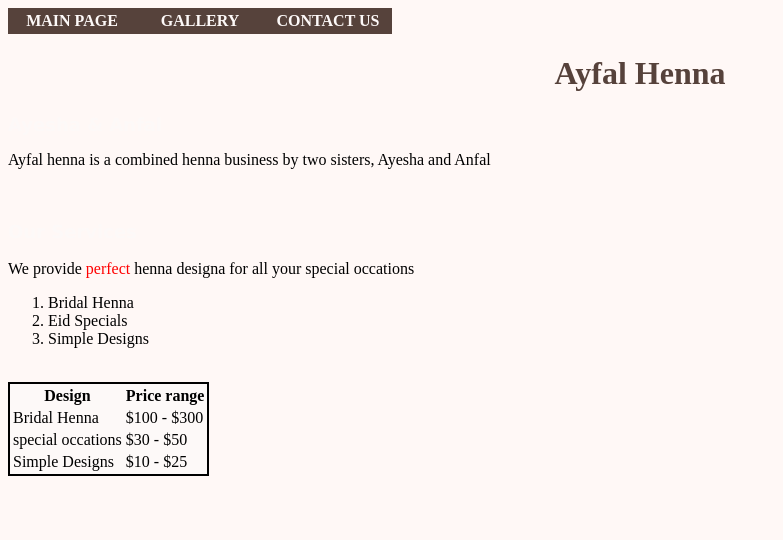
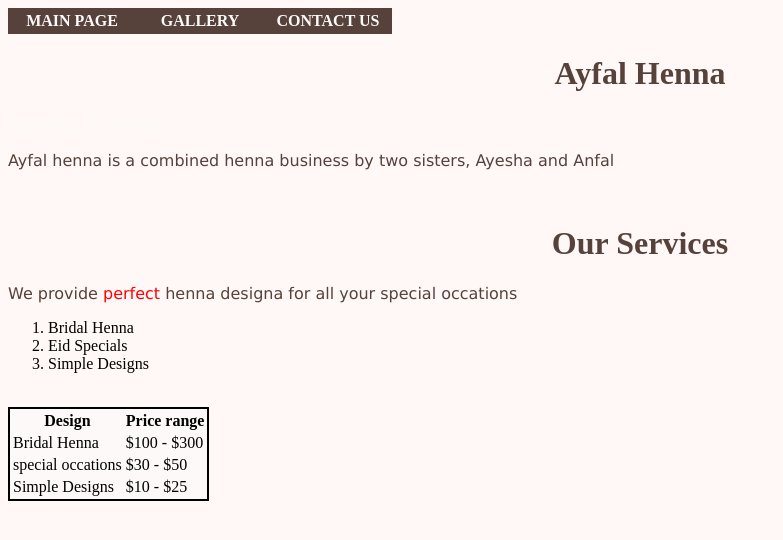
Before and after one commit to Anfal16/Anfal16.github.io, a plain HTML site: page index.html in a window 1280 px wide. Shown: the whole page, without its empty margins (0-783 px from the left). Drawn offline with Linux system fonts and the light colour scheme.

Commit message:
Styling the paragraphs

```diff
--- a/index.html
+++ b/index.html
@@ -21,7 +21,7 @@
             <p> Ayfal henna is a combined henna business by two sisters, Ayesha and Anfal</p>
             <br>
             <div>
-                <h3 .headers >Our Services</h3>
+                <h1>Our Services</h1>
             <p>We provide <span style="color: red;">perfect</span> henna designa for all your special occations</p>
             </div>
             <!--Creating an ordered list for the services provided-->
--- a/styles.css
+++ b/styles.css
@@ -81,5 +81,12 @@ h3 {
     background-color: #56423B;
     padding: 10px;
     display: inline-block;
+  }
 
+  p {
+    color: #56423B;
+    text-align: left;
+    text-decoration: none;
+    font-size: medium;
+    font-family: 'Lucida Sans', 'Lucida Sans Regular', 'Lucida Grande', 'Lucida Sans Unicode', Geneva, Verdana, sans-serif;
   }
```
